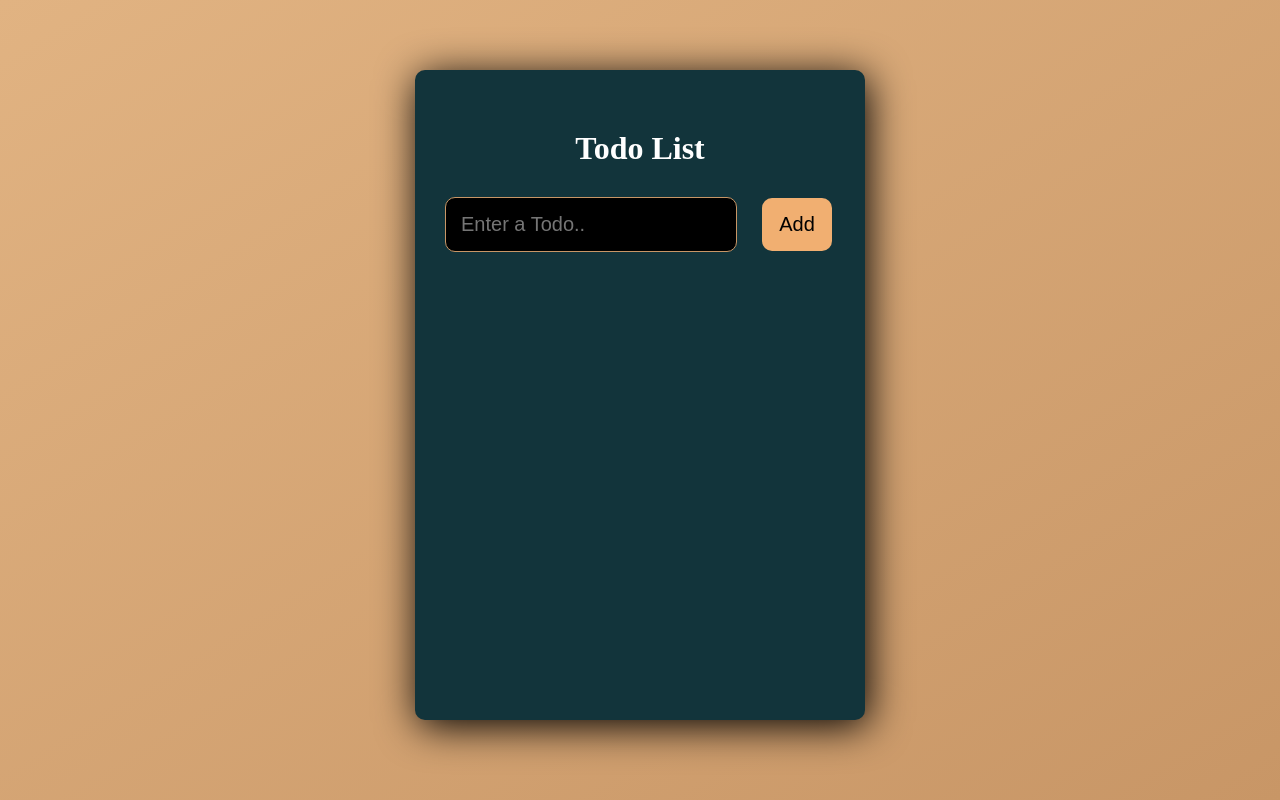
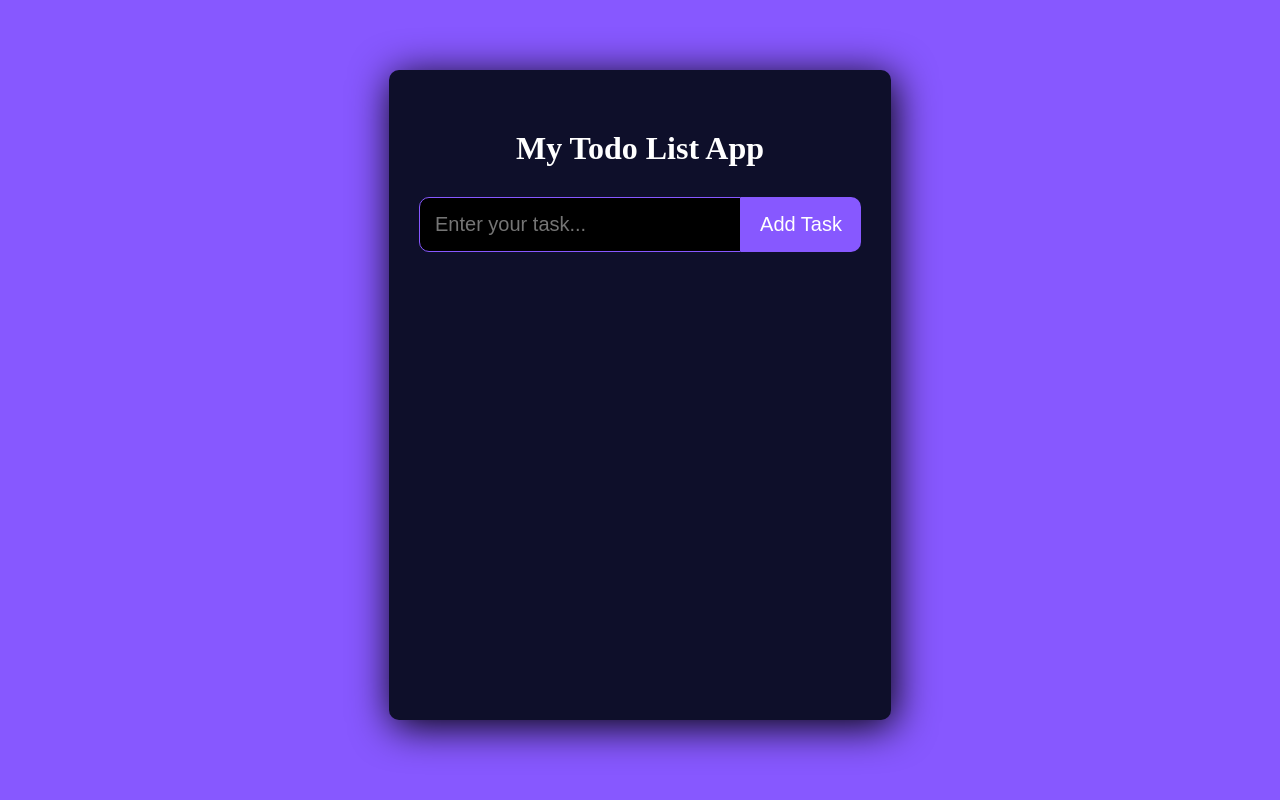
Before and after one commit to Josh565565/Todo-React-App, a React (Vite) app: page / in a window 1280 px wide. Built offline with nearby package versions, Linux system fonts and the light colour scheme.

Commit message:
Added add to local storage and fixed bugs

```diff
--- a/src/App.css
+++ b/src/App.css
@@ -4,7 +4,7 @@
 }
 
 .container {
-  background: linear-gradient(to right bottom, #e1b382, #c89666);
+  background: #8758ff;
   /* background-color: #c89666; */
   width: 100%;
   min-height: 100vh;
@@ -14,7 +14,7 @@
 }
 
 .app-wrapper {
-  background-color: #12343b;
+  background-color: #0e0f2a;
   min-width: 450px;
   min-height: 650px;
   padding: 30px;
@@ -32,32 +32,37 @@
 
 .task-input {
   outline: 70px;
-  width: 260px;
+  width: 290px;
   padding: 15px;
   margin-right: 25px;
   font-size: 20px;
   color: #ccc;
   background-color: #000000;
-  border: 1px solid #c89666;
-  border-radius: 10px;
+  border: 1px solid #8758ff;
+  border-radius: 10px 0px 0px 10px;
 }
 
 .button-add {
-  width: 70px;
-  padding: 15px 15px;
+  width: 120px;
+  padding: 16px 15px;
   font-size: 20px;
-  border-radius: 10px;
+  border-radius: 0px 10px 10px 0px;
   border: 0;
-  background-color: #f1af71;
+  background-color: #8758ff;
   cursor: pointer;
+  color: #ffffff;
+  margin-left: -25px;
 }
 
 .list-item {
+  height: 50px;
   display: flex;
   margin: 20px 0;
   border: 1px solid #ccc;
   border-radius: 10px;
-  max-height: 30px;
+  max-height: 50px;
+  background-color: #8758ff;
+  color: #ffffff;
 }
 
 .button-complete,
@@ -69,16 +74,18 @@
   background-color: transparent;
   font-size: 28px;
   border-radius: 50%;
+  margin: 10px 0px 0px 0px;
 }
 
 .button-complete {
   color: #ff6c6c;
   margin-right: 10px;
+  margin-left: 80px;
 }
 
 .button-edit {
   color: #e2cc29;
-  margin-right: 10px;
+  margin-right: 5px;
 }
 
 .button-delete {
@@ -94,12 +101,14 @@
 
 .list {
   width: 220px;
-  background-color: #12343b;
+  background-color: #8758ff;
   border: none;
   color: #ccc;
   font-size: 20px;
   padding-left: 10px;
   margin-right: 15px;
+  color: #ffffff;
+  border-radius: 11px;
 }
 
 input:focus,
--- a/src/App.jsx
+++ b/src/App.jsx
@@ -1,4 +1,4 @@
-import React, { useState } from "react";
+import React, { useState, useEffect } from "react";
 import ReactDOM from "react-dom";
 import Header from "./components/Header";
 import Form from "./components/Form";
@@ -6,32 +6,28 @@ import TodoList from "./components/TodoList";
 import "./App.css";
 
 const App = () => {
+  const initialState = JSON.parse(localStorage.getItem("todos")) || [];
   const [input, setInput] = useState("");
-  const [todos, setTodos] = useState([]);
+  const [todos, setTodos] = useState(initialState);
   const [editTodo, setEditTodo] = useState(null);
+
+  useEffect(() => {
+    localStorage.setItem("todos", JSON.stringify(todos));
+  }, [todos]);
+
   return (
     <div className="container">
       <div className="app-wrapper">
-        <div>
         <Header />
-        </div>
-        <div>
         <Form
           input={input}
           setInput={setInput}
-            todods={todos}
+          todos={todos} // Corrected prop name
           setTodos={setTodos}
           editTodo={editTodo}
           setEditTodo={setEditTodo}
         />
-        </div>
-        <div>
-          <TodoList
-            todos={todos}
-            setTodos={setTodos}
-            setEditTodo={setEditTodo}
-          />
-        </div>
+        <TodoList todos={todos} setTodos={setTodos} setEditTodo={setEditTodo} />
       </div>
     </div>
   );
--- a/src/components/Form.jsx
+++ b/src/components/Form.jsx
@@ -1,22 +1,23 @@
-import { useEffect } from "react";
-import React from "react";
+import React, { useEffect } from "react";
 import { v4 as uuidv4 } from "uuid";
 
 const Form = ({ input, setInput, todos, setTodos, editTodo, setEditTodo }) => {
   const updateTodo = (title, id, completed) => {
-    const newTodo = todos.map((todo) => {
-      todo.id === id ? { title, id, completed } : todo;
-    });
-    setTodos(newTodo);
-    setEditTodo("");
+    const newTodos = todos.map((todo) =>
+      todo.id === id ? { ...todo, title, completed } : todo
+    );
+    setTodos(newTodos);
+    setEditTodo(null);
   };
+
   useEffect(() => {
     if (editTodo) {
       setInput(editTodo.title);
     } else {
       setInput("");
     }
-  }, [setInput, editTodo]);
+  }, [editTodo, setInput]);
+
   const onInputChange = (event) => {
     setInput(event.target.value);
   };
@@ -36,14 +37,14 @@ const Form = ({ input, setInput, todos, setTodos, editTodo, setEditTodo }) => {
     <form onSubmit={onFormSubmit}>
       <input
         type="text"
-        placeholder="Enter a Todo.."
+        placeholder="Enter your task..."
         className="task-input"
         value={input}
         required
         onChange={onInputChange}
       />
       <button className="button-add" type="submit">
-        Add
+        {editTodo ? "OK" : "Add Task"}
       </button>
     </form>
   );
--- a/src/components/Header.jsx
+++ b/src/components/Header.jsx
@@ -3,7 +3,7 @@ import React from "react";
 const Header = () => {
   return (
     <div className="header">
-      <h1>Todo List</h1>
+      <h1>My Todo List App</h1>
     </div>
   );
 };
--- a/src/components/TodoList.jsx
+++ b/src/components/TodoList.jsx
@@ -1,7 +1,7 @@
 import React from "react";
 
 const TodoList = ({ todos, setTodos, setEditTodo }) => {
-  const handlecomplete = (todo) => {
+  const handleComplete = (todo) => {
     setTodos(
       todos.map((item) => {
         if (item.id === todo.id) {
@@ -16,37 +16,49 @@ const TodoList = ({ todos, setTodos, setEditTodo }) => {
     const findTodo = todos.find((todo) => todo.id === id);
     setEditTodo(findTodo);
   };
+
   const handleDelete = ({ id }) => {
     setTodos(todos.filter((todo) => todo.id !== id));
   };
+
   return (
     <div>
-      {todos.map((todo) => (
+      {todos &&
+        Array.isArray(todos) &&
+        todos.map((todo) => (
           <li className="list-item" key={todo.id}>
             <input
               type="text"
               value={todo.title}
-            className="list"
-            onChange={(event) => event.preventDefault()}
+              className={`list ${todo.completed ? "complete" : ""}`}
+              onChange={(event) => {
+                const updatedTodo = { ...todo, title: event.target.value };
+                setTodos((prevTodos) =>
+                  prevTodos.map((item) =>
+                    item.id === todo.id ? updatedTodo : item
+                  )
+                );
+              }}
             />
+
             <div>
               <button
                 className="button-complete task-button"
-              onClick={() => handlecomplete(todo)}
+                onClick={() => handleComplete(todo)}
               >
-              <i className="fa  fa-check-circle"></i>
+                <i className="fa fa-check-circle"></i>
               </button>
               <button
                 className="button-edit task-button"
                 onClick={() => handleEdit(todo)}
               >
-              <i className="fa  fa-edit"></i>
+                <i className="fa fa-edit"></i>
               </button>
               <button
                 className="button-delete task-button"
                 onClick={() => handleDelete(todo)}
               >
-              <i className="fa  fa-trash"></i>
+                <i className="fa fa-trash"></i>
               </button>
             </div>
           </li>
```
Lines whose indentation alone changed are shown as unchanged.
